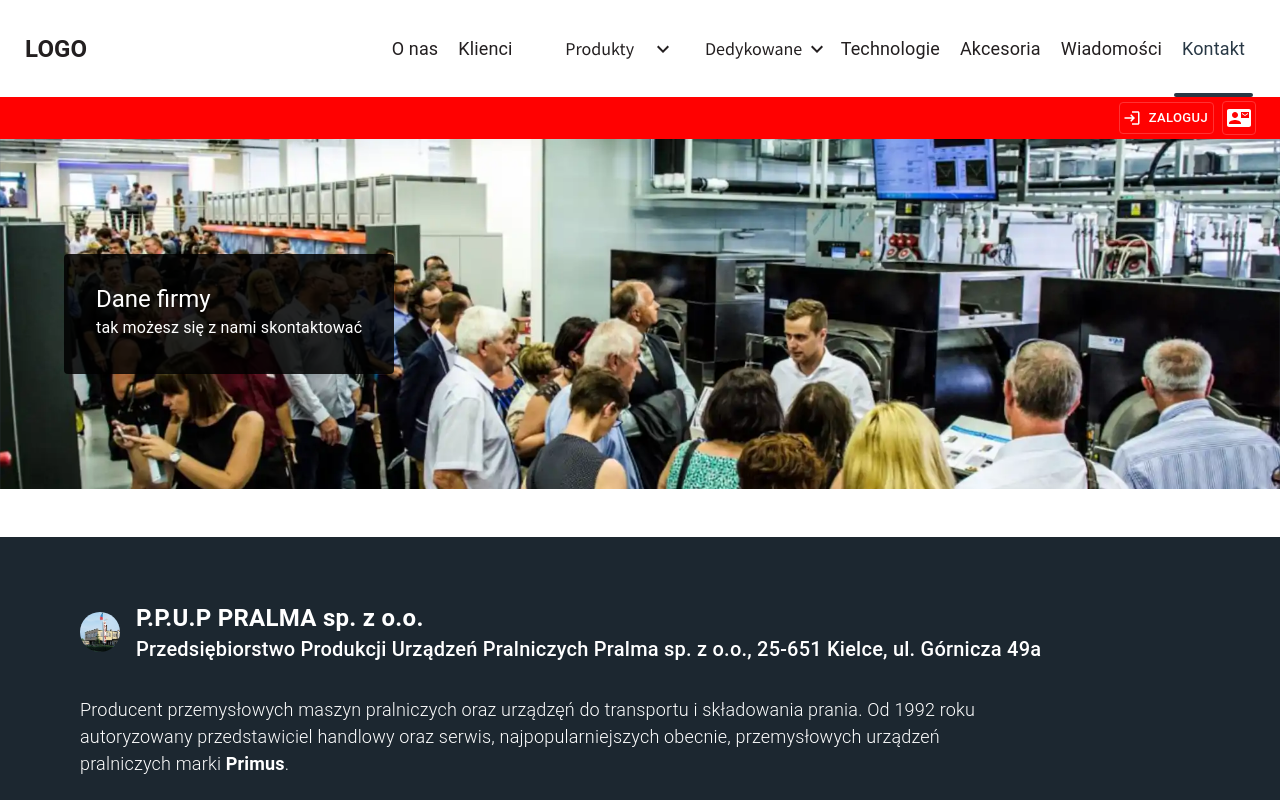
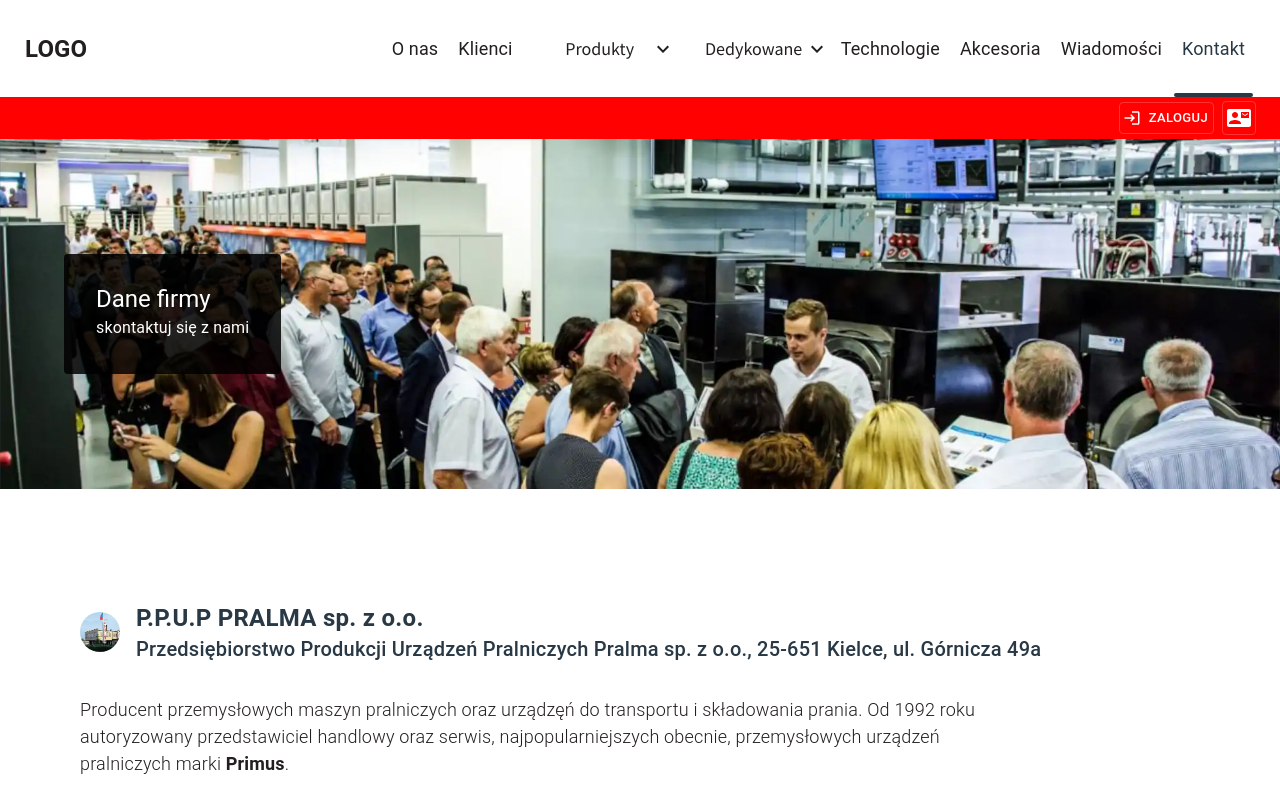
Before and after one commit to krystek77/react-website-client-side, a React (Create React App) app: page /kontakt in a window 1280 px wide. Built offline with nearby package versions, Linux system fonts and the light colour scheme.

Commit message:
Remove background from company data on contact form

```diff
--- a/src/pages/Contact.js
+++ b/src/pages/Contact.js
@@ -8,11 +8,10 @@ import Hero from '../components/Hero/Hero';
 import { styled } from '@mui/styles';
 import useStyles from '../styles/contact';
 
-
 const ExpandMoreButton = styled((props) => {
   const { expand, ...other } = props;
   return <IconButton {...other} />;
-})(({expand }) => ({
+})(({ expand }) => ({
   marginLeft: 'auto',
   transform: expand ? 'rotate(180deg)' : 'rotate(0deg)',
 }));
@@ -27,7 +26,7 @@ function Contact() {
 
   return (
     <React.Fragment>
-      <Hero bgImage="contact" title="Dane firmy" subtitle="tak możesz się z nami skontaktować" blendMode="normal" />
+      <Hero bgImage="contact" title="Dane firmy" subtitle="skontaktuj się z nami" blendMode="normal" />
       <Container maxWidth="false" className={`${classes.companyData}`}>
         <Card className={`${classes.companyDataAdress}`} elevation={0}>
           <CardHeader className={classes.companyDataName} avatar={<Avatar src="../assets/images/contact/firma.webp" alt="" />} title="P.P.U.P PRALMA sp. z o.o." subheader="Przedsiębiorstwo Produkcji Urządzeń Pralniczych Pralma sp. z o.o., 25-651 Kielce, ul. Górnicza 49a" />
@@ -43,7 +42,7 @@ function Contact() {
               </IconButton>
             </ButtonBase>
             <ButtonBase href="mailto:biuro@pralma.pl">
-              <Button  className={`${classes.companyDataContact}`} aria-label="napisz" startIcon={<Email />}>
+              <Button className={`${classes.companyDataContact}`} aria-label="napisz" startIcon={<Email />}>
                 biuro@pralma.pl
               </Button>
             </ButtonBase>
@@ -114,7 +113,7 @@ function Contact() {
                   <ListItem className={classes.companyContactListItem}>tel./fax +48 (41) 368 35 49</ListItem>
                 </List>
               </CardContent>
-                <Divider light/>
+              <Divider light />
               <CardActions>
                 <ButtonBase href="tel:413450561">
                   <IconButton className={classes.companyContactAction} aria-label="zadzwwoń">
@@ -153,7 +152,7 @@ function Contact() {
                   </IconButton>
                 </ButtonBase>
                 <ButtonBase href="mailto:k.wrona@pralma.pl">
-                    <Button  className={classes.companyContactAction} aria-label="napisz" startIcon={<Email />}>
+                  <Button className={classes.companyContactAction} aria-label="napisz" startIcon={<Email />}>
                     k.wrona@pralma.pl
                   </Button>
                 </ButtonBase>
@@ -176,12 +175,12 @@ function Contact() {
               </CardContent>
               <CardActions>
                 <ButtonBase href="tel:664962002">
-                    <IconButton  className={classes.companyContactAction}  aria-label="zadzwwoń">
+                  <IconButton className={classes.companyContactAction} aria-label="zadzwwoń">
                     <Phone />
                   </IconButton>
                 </ButtonBase>
                 <ButtonBase href="mailto:serwis@pralma.pl">
-                    <Button  className={classes.companyContactAction}  aria-label="napisz" startIcon={<Email />}>
+                  <Button className={classes.companyContactAction} aria-label="napisz" startIcon={<Email />}>
                     serwis@pralma.pl
                   </Button>
                 </ButtonBase>
--- a/src/styles/contact.js
+++ b/src/styles/contact.js
@@ -8,7 +8,7 @@ export default makeStyles((theme) => ({
   companyData: {
     marginTop: 48,
     padding: '48px 24px',
-    backgroundColor: theme.palette.secondary.dark,
+    // backgroundColor: theme.palette.secondary.dark,
   },
   companyDataAdress: {
     backgroundColor: 'transparent',
@@ -17,9 +17,9 @@ export default makeStyles((theme) => ({
     padding: '0 24px',
   },
   companyDataName: {
-    color: theme.palette.secondary.contrastText,
+    color: theme.palette.secondary.main,
     '& .MuiTypography-root': {
-      color: theme.palette.secondary.contrastText,
+      color: theme.palette.secondary.main,
       fontSize: 20,
       fontWeight: 500,
     },
@@ -30,14 +30,14 @@ export default makeStyles((theme) => ({
   },
   companyDataDescription: {},
   companyDataText: {
-    color: theme.palette.secondary.contrastText,
+    color: theme.palette.secondary.maint,
     fontSize: 18,
     fontWeight: 300,
     lineHeight: 1.5,
     maxWidth: 900,
   },
   companyDataContact: {
-    color: theme.palette.secondary.contrastText,
+    color: theme.palette.secondary.main,
     '& .MuiSvgIcon-root': {
       color: theme.palette.primary.main,
     },
```
Lines whose indentation alone changed are shown as unchanged.
